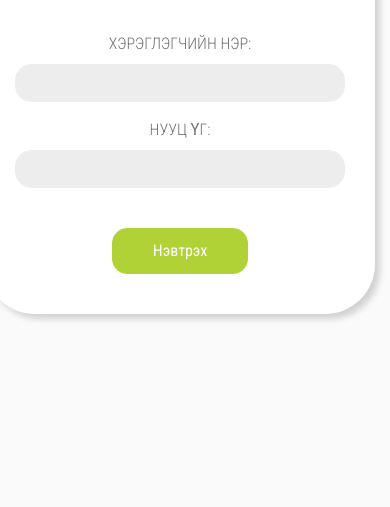
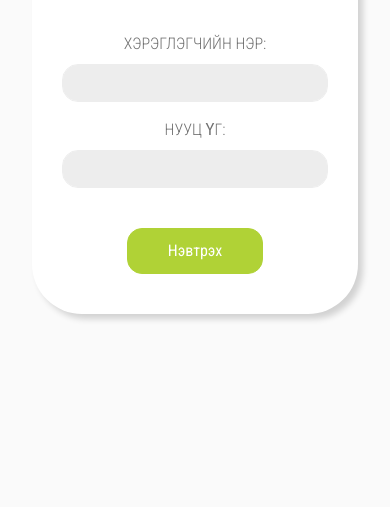
Before and after one commit to kyore/alpha-frontend, a website: page login.html in a window 390 px wide. Shown: the part 337-844 px from the top of the page. Drawn offline with Linux system fonts and the light colour scheme.

Commit message:
add mobile support

```diff
--- a/app/sass/style.scss
+++ b/app/sass/style.scss
@@ -5,6 +5,7 @@ $box-shadow: 5px 5px 6px #00000029;
 $border-radius: 50px;
 
 .login-wrapper {
+  display: flex;
   justify-content: center;
   align-items: center;
   width: 100%;
@@ -15,9 +16,9 @@ $border-radius: 50px;
   background: $white;
   box-shadow: $box-shadow;
   border-radius: $border-radius;
-
   width: 100%;
   max-width: 400px;
+  margin: 2rem;
   padding: 80px 30px 40px 30px;
   text-align: center;
 }
--- a/login.html
+++ b/login.html
@@ -2,6 +2,8 @@
 <html lang="en">
 <head>
     <meta charset="UTF-8">
+    <meta name="viewport" content="width=device-width, initial-scale=1, shrink-to-fit=no">
+
     <title>Нэвтрэх | Альфа эмчийн зардлын даатгал</title>
 
     <link href="https://fonts.googleapis.com/css?family=Roboto+Condensed:300,400,700&display=swap" rel="stylesheet">
@@ -11,7 +13,7 @@
 </head>
 <body>
 
-<div class="row login-wrapper">
+<div class="login-wrapper">
     <div class="login-content">
         <img src="public/images/logo_sm.png" alt="Logo" class="img-fluid">
 
```
Also changed, not shown: index.html (+2 -0 lines), intro.html (+2 -0 lines), public/stylesheets/style.css, 1 other file.
